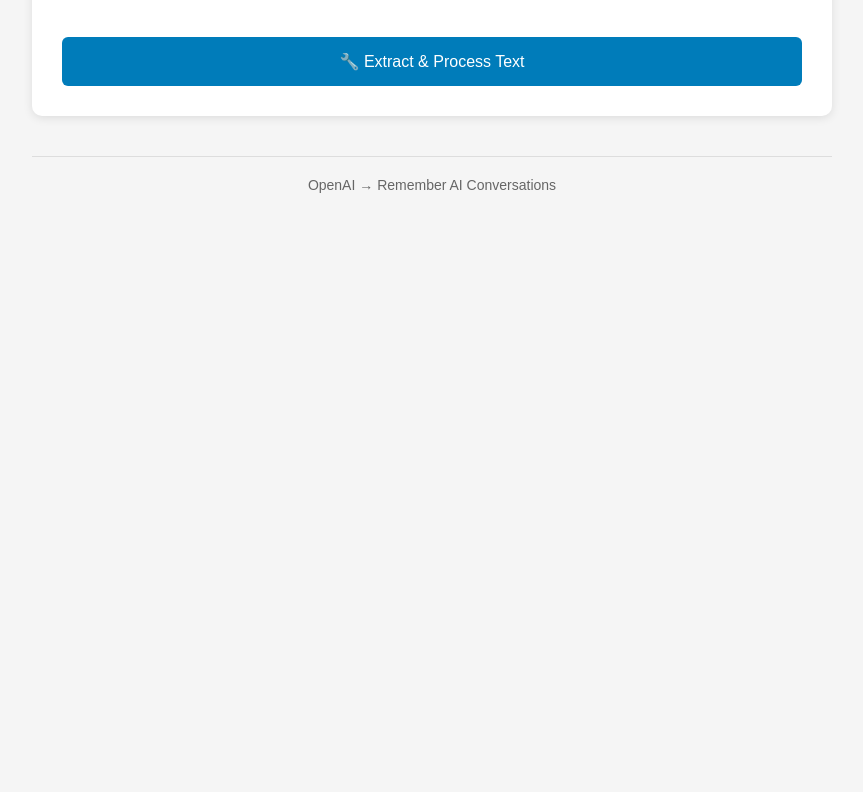
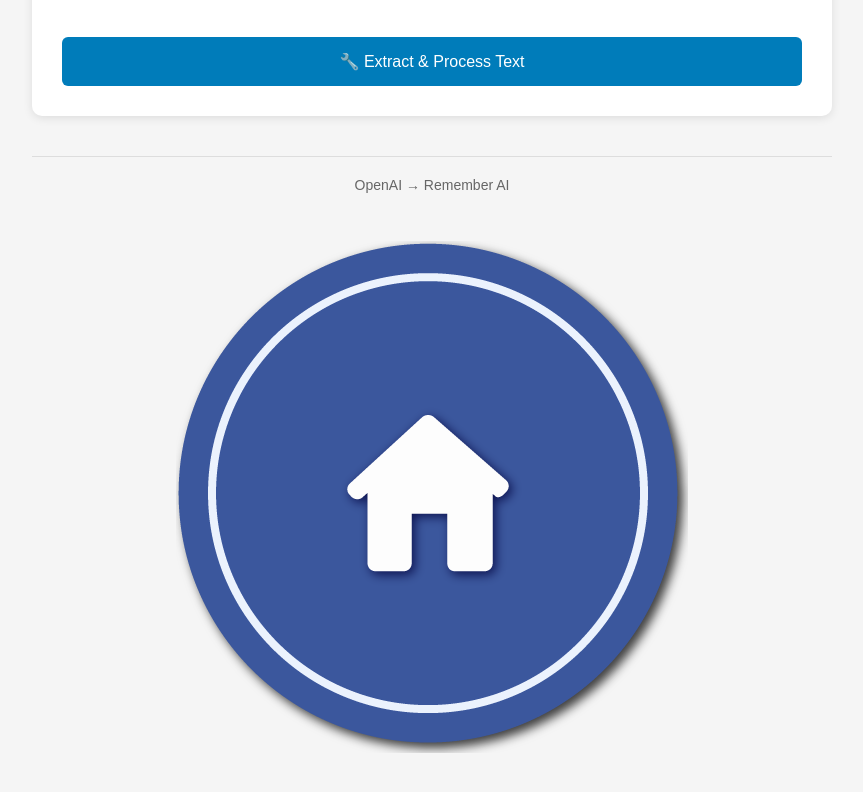
Before and after one commit to jkh2/AI-memory-integration-tools, a plain HTML site: page conversation-text-extractor.html in a window 1280 px wide. Shown: the part 760-1552 px from the top of the page, without its empty margins (208-1071 px from the left). Before the commit the page ends 1023 px from the top, so only its background shows below. Drawn offline with Linux system fonts and the light colour scheme.

Commit message:
Update conversation-text-extractor.html

```diff
--- a/conversation-text-extractor.html
+++ b/conversation-text-extractor.html
@@ -252,7 +252,9 @@
     </div>
 
     <footer style="text-align: center; margin-top: 40px; padding-top: 20px; border-top: 1px solid #ddd; color: #666; font-size: 14px;">
-        OpenAI → Remember AI Conversations
+        OpenAI → Remember AI
+        <br><br>
+        <br><br><center><a href="index.html"><img src="home.png"</a></center>
     </footer>
 
     <script>
```
